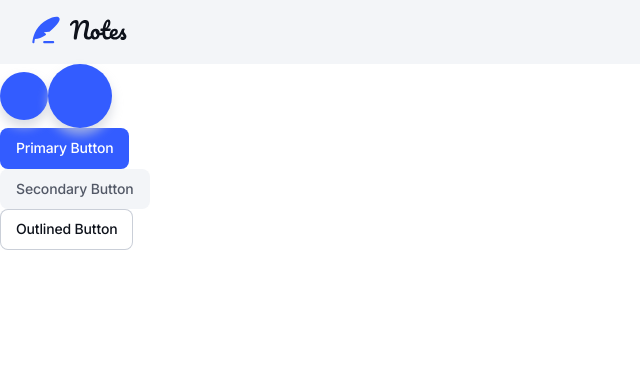
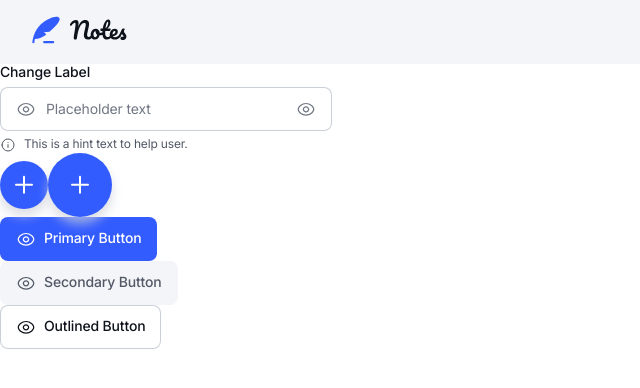
Before and after one commit to vicaleksa/note-taking-web-app, a React app: page / in a window 1280 px wide. Shown: the top 388 px of the page, without its empty margins (0-640 px from the left). Built offline with nearby package versions, Linux system fonts and the light colour scheme.

Commit message:
add text input

```diff
--- /dev/null
+++ b/src/components/TextInput/index.tsx
@@ -0,0 +1,36 @@
+import styles from './style.module.css';
+import Icon from '../../assets/images/Icon';
+
+type TextIconProps = {
+    name: string;
+    title: string;
+    placeholder: string;
+    leftIcon?: string;
+    rightIcon?: string;
+    hintIcon: string;
+    hintText: string;
+}
+
+export default function TextInput({
+    name, title, placeholder, leftIcon, rightIcon, hintIcon, hintText,
+}: TextIconProps) {
+    return (
+        <div className={styles.textInput}>
+            <label htmlFor={name} className={styles.label}>{title}</label>
+            <div className={styles.inputContainer}>
+                {leftIcon && <Icon type={leftIcon} className={styles.leftIcon} />}
+                <input
+                    className={styles.input}
+                    type="text"
+                    placeholder={placeholder}
+                    id={name}
+                />
+                {rightIcon && <Icon type={rightIcon} className={styles.rightIcon} />}
+            </div>
+            <div className={styles.hint}>
+                <Icon type={hintIcon} className={styles.hintIcon} />
+                <p className={styles.hintText}>{hintText}</p>
+            </div>
+        </div>
+    );
+}
--- /dev/null
+++ b/src/components/TextInput/style.module.css
@@ -0,0 +1,98 @@
+.textInput {
+    display: flex;
+    flex-direction: column;
+    gap: var(--spacing-075);
+    align-items: flex-start;
+}
+
+.label {
+    font: var(--text-sans-serif-preset4);
+    letter-spacing: var(--letter-spacing-preset4);
+}
+
+.inputContainer {
+    display: flex;
+    gap: var(--spacing-100);
+    min-width: 18.75rem;
+    background-color: var(--clr-neutral-0);
+    box-shadow: 0 0 0 1px var(--clr-neutral-300) inset;
+    border-radius: var(--radius-8);
+    padding: var(--spacing-150) var(--spacing-200);
+    transition: background-color 450ms;
+}
+
+.leftIcon,
+.rightIcon {
+    color: var(--clr-neutral-500);
+    width: var(--spacing-250);
+    height: var(--spacing-250);
+}
+
+.input {
+    flex-grow: 1;
+    border: none;
+    background-color: transparent;
+}
+
+.input::placeholder {
+    font: var(--text-sans-serif-preset5);
+    letter-spacing: var(--letter-spacing-preset5);
+    color: var(--clr-neutral-500);
+}
+
+.hint {
+    display: flex;
+    gap: var(--spacing-100);
+    align-items: center;
+    color: var(--clr-neutral-600);
+}
+
+.hintIcon {
+    width: var(--spacing-200);
+    height: var(--spacing-200);
+}
+
+.hintText {
+    font: var(--text-sans-serif-preset6);
+    letter-spacing: var(--letter-spacing-preset6);
+}
+
+.inputContainer:hover {
+    background-color: var(--clr-neutral-50);
+    transition: background-color 125ms;
+}
+
+.inputContainer:focus-within {
+    box-shadow: 0 0 0 1px var(--clr-neutral-950) inset;
+    outline: var(--spacing-025) solid var(--clr-neutral-400);
+    outline-offset: var(--spacing-025);
+}
+
+.input:focus {
+    outline: none;
+}
+
+.textInput[disabled] {
+    pointer-events: none;
+    user-select: none;
+}
+
+.textInput[disabled] .inputContainer {
+    background-color: var(--clr-neutral-50);
+}
+
+.textInput[disabled] .input::placeholder {
+    color: var(--clr-neutral-300);
+}
+
+.textInput[disabled] .leftIcon {
+    color: var(--clr-neutral-300);
+}
+
+.textInput[disabled] .rightIcon {
+    color: var(--clr-neutral-300);
+}
+
+.textInput[disabled] .hint {
+    color: var(--clr-neutral-300);
+}
--- a/src/index.tsx
+++ b/src/index.tsx
@@ -5,23 +5,27 @@ import './variables.css';
 import 'normalize.css';
 import Button from './components/Button';
 import PageHeader from './components/PageHeader';
+import TextInput from './components/TextInput';
 import FAB from './components/FloatingActionButton';
-import iconShow from './assets/images/icon-show-password.svg';
-import iconPlus from './assets/images/icon-plus.svg';
 
 function App() {
     return (
         <>
             <PageHeader />
-            <FAB size="small" ariaLabel="add" icon={<img src={iconPlus} alt="" className="FABicon" />} />
-            <FAB size="large" ariaLabel="add" icon={<img src={iconPlus} alt="" className="FABicon" />} />
-            <Button variant="primary" buttonText="Primary Button" />
-            <Button variant="secondary" buttonText="Secondary Button" />
-            <Button
-                variant="outlined"
-                buttonText="Outlined Button"
-                leftIcon={<img src={iconShow} alt="" className="buttonIcon" />}
+            <TextInput
+                name="inputName"
+                title="Change Label"
+                placeholder="Placeholder text"
+                leftIcon="show"
+                rightIcon="show"
+                hintIcon="info"
+                hintText="This is a hint text to help user."
             />
+            <FAB size="small" ariaLabel="add" icon="plus" />
+            <FAB size="large" ariaLabel="add" icon="plus" />
+            <Button variant="primary" buttonText="Primary Button" leftIcon="show" />
+            <Button variant="secondary" buttonText="Secondary Button" leftIcon="show" />
+            <Button variant="outlined" buttonText="Outlined Button" leftIcon="show" />
         </>
     );
 }
```
